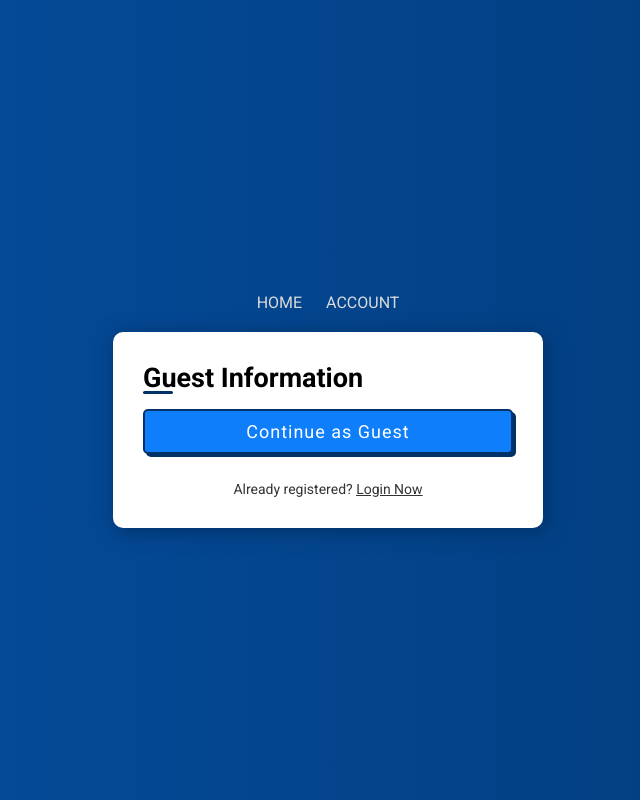
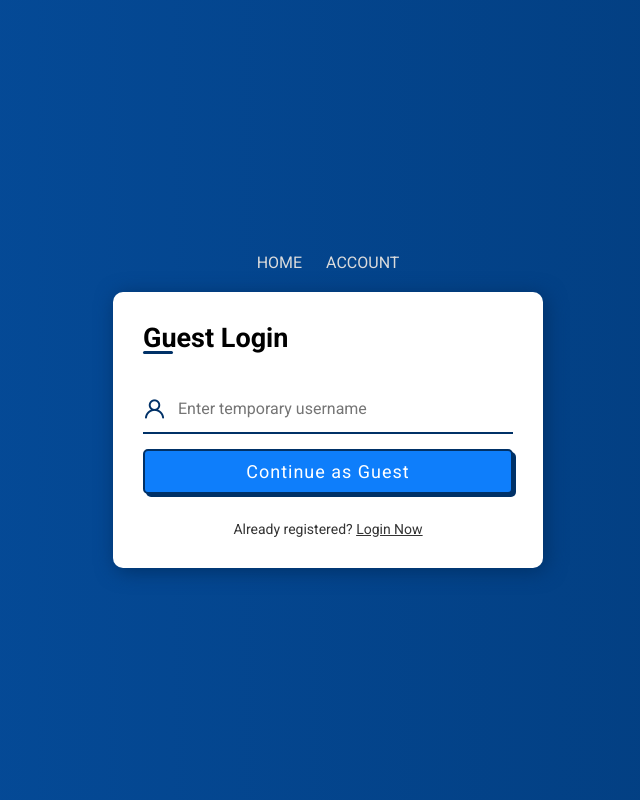
Before and after one commit to witseie-elen4010/2024-group-lab-001, a website: page src/views/account.html in a window 1280 px wide. Both pictures are taken after a click on the link "Continue as a Guest". Shown: the whole page, without its empty margins (312-952 px from the left). Drawn offline with nearby package versions, Linux system fonts and the light colour scheme.

Commit message:
feat: Add field for user to add guest account name

```diff
--- a/src/views/account.html
+++ b/src/views/account.html
@@ -27,7 +27,12 @@
 
     <!-- Guest container -->
     <div class="guest-container">
-        <span class="title">Guest Information</span>
+        <span class="title">Guest Login</span>
+        <!-- Username input field -->
+        <div class="input-field">
+            <input type="text" id="guestUsername" name="guestUsername" placeholder="Enter temporary username" required>
+            <i class="uil uil-user icon"></i>
+        </div>
         <!-- Button -->
         <button id="guestButton" class="button account-button">Continue as Guest</button>
         <!-- Link to login form -->
```
